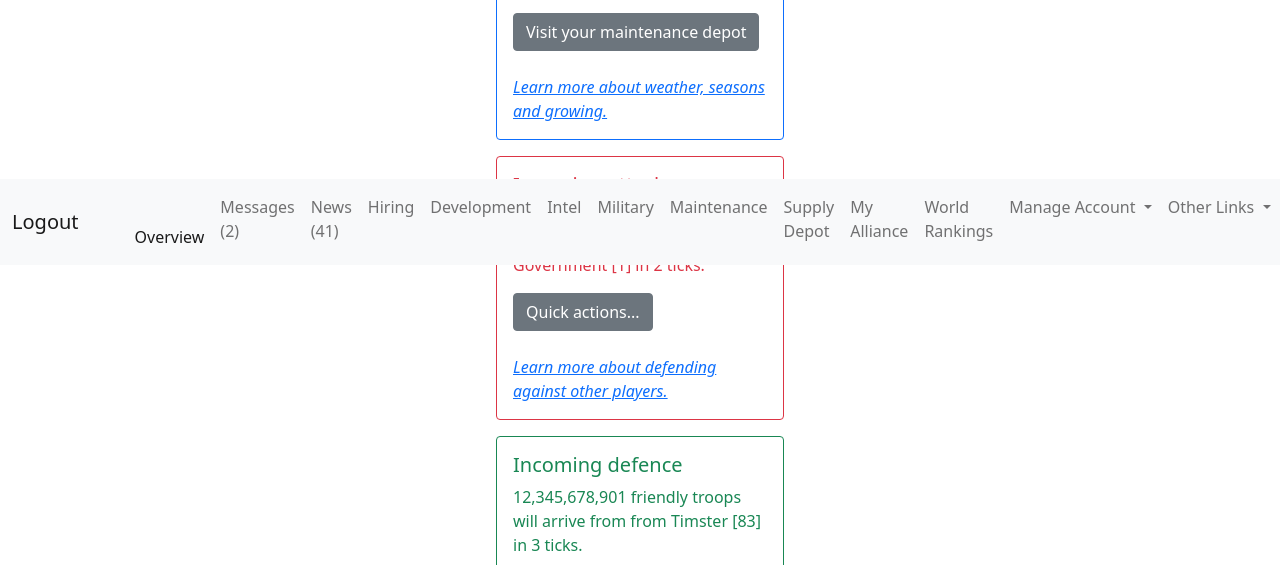
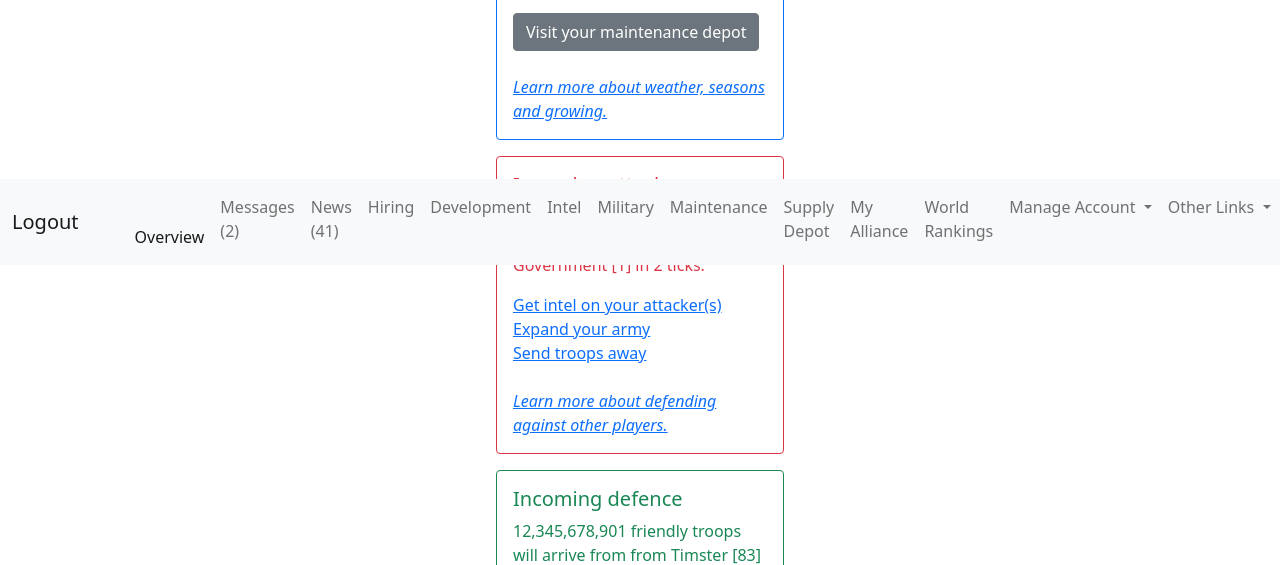
Before and after one commit to timster83/timster83.github.io, a plain HTML site: page index.html in a window 1280 px wide. Shown: the part 535-1100 px from the top of the page. Drawn offline with nearby package versions, Linux system fonts and the light colour scheme.

Commit message:
Update index.html

```diff
--- a/index.html
+++ b/index.html
@@ -35,7 +35,11 @@
             <div class="card-body text-danger">
               <h5 class="card-title">Incoming attackers</h5>
               <p class="card-text">69,699,699 enemy troops will arrive from from Police HQ of the Government [1] in 2 ticks.</p>
-              <a href="#" target="_blank" class="btn btn-secondary">Quick actions...</a><BR><BR>
+              <a href="#" class="card-link fs-6">Get intel on your attacker(s)</a><br>
+              <a href="#" class="card-link fs-6">Expand your army</a><br>
+              <a href="#" class="card-link fs-6">Send troops away</em></a>
+
+              <BR><BR>
                 <a href="#" class="card-link fs-6"><em>Learn more about defending against other players.</em></a>
             </div>
             </div>
```
